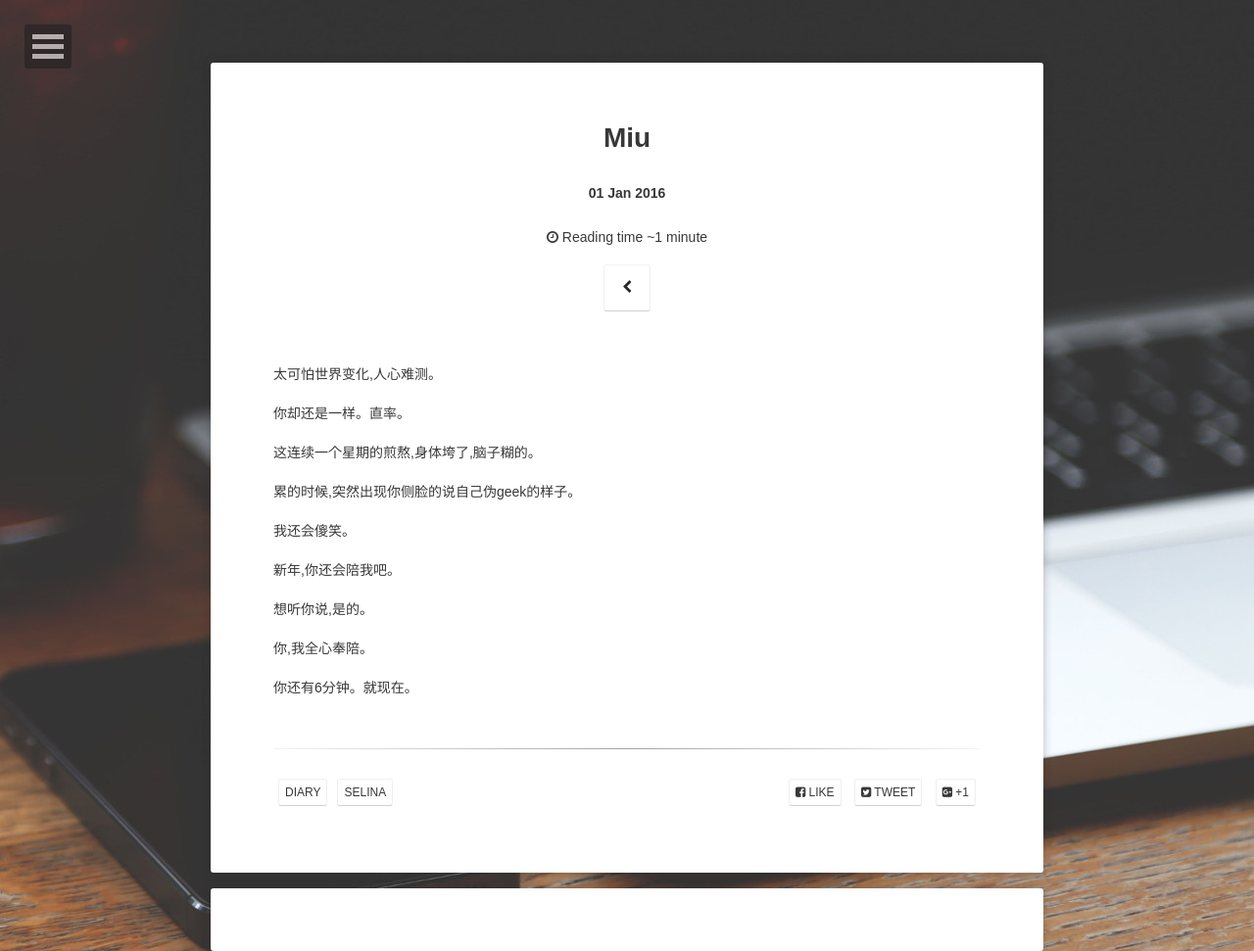
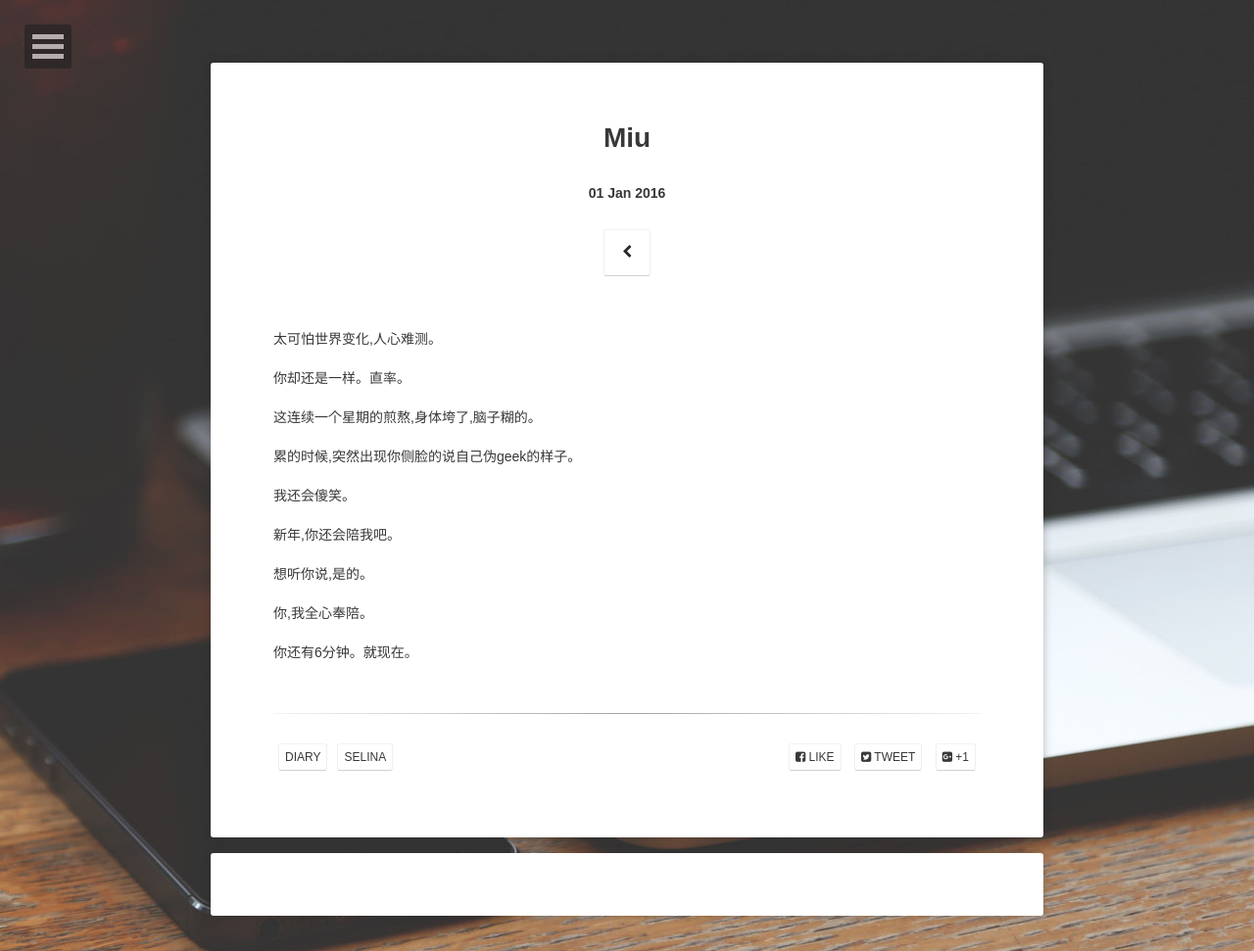
Before and after one commit to meetwk90/meetwk90.github.io, a Jekyll site: the page built from _posts/2016-01-01-miu.md, in a window 1280 px wide. Shown: the whole page at 98% size. Built offline with Jekyll 4.4.1, drawn with Linux system fonts in a browser that asks for light colours; some web fonts are replaced; comment, search, counter and statistics services are not loaded; some of the changed lines change nothing that is shown.

Commit message:
Disable google fonts

```diff
--- a/_config.yml
+++ b/_config.yml
@@ -2,7 +2,7 @@
 title:              Walter & Selina
 bio:                '{ Not drunk yet. }'
 description:        "A personal plot."
-reading_time:       true
+reading_time:       false
 words_per_minute:   200
 logo:               'assets/img/logo.png'
 background:         'assets/img/placeholder-big.jpg'
--- a/assets/css/main.scss
+++ b/assets/css/main.scss
@@ -20,7 +20,7 @@
 @import "elements";
 @import "syntax";
 @import "nav";
-@import "vendor/google-fonts";
+//@import "vendor/google-fonts";
 @import "vendor/font-awesome";
 @import "vendor/animate";
 @import "vendor/magnific-popup/magnific-popup";
```
